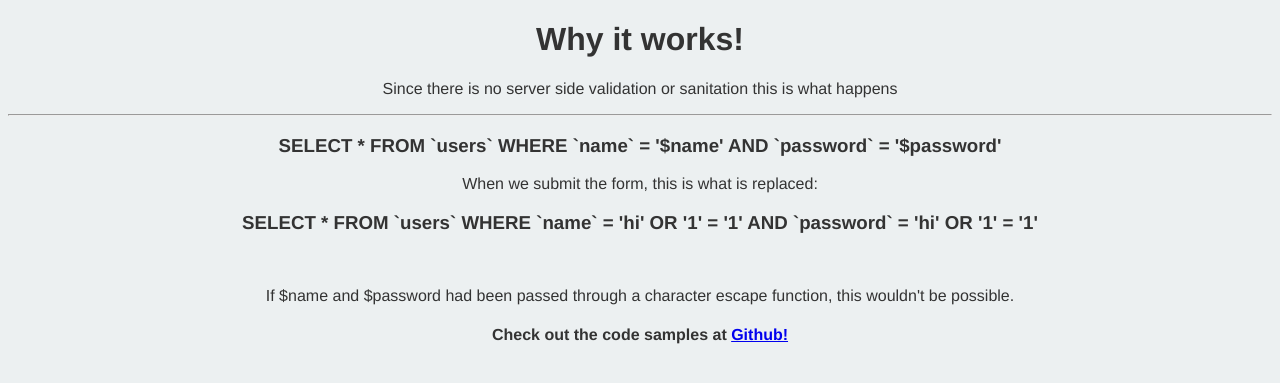
After one commit to wrejcodes/classExamples, a PHP site: page /info.php in a window 1280 px wide. The commit adds this page. Shown: the top 383 px of the page. Run offline with PHP 8.4, Linux system fonts and the light colour scheme; a stand-in replaces the project's code that opens the database connection.

Commit message:
updated for next presentation

```diff
--- a/sqlinjection/index.php
+++ b/sqlinjection/index.php
@@ -32,7 +32,7 @@
 			$results = '<p id="error" class="text-center"> Invalid username and/or password</p>';
 		}
 		if($numOfResults > 3){
-			$results.= '<div id="samples" class="text-center"><h4>Check out the code samples at <a href="//www.github.com/wrejcodes/classExamples">Github!</a></h4></div>';
+			$results.= '<a href ="info.php"><h3 class="text-center">How it works!</h3></a>';
 		}
 
 	} else {
--- /dev/null
+++ b/sqlinjection/info.php
@@ -0,0 +1,21 @@
+<!DOCTYPE html>
+<html>
+<head>
+	<title>Why it works!</title>
+	<link rel="stylesheet" type="text/css" href="style.css">
+</head>
+<body>
+	<h1 class="text-center">Why it works!</h1>
+	<p class="text-center">Since there is no server side validation or sanitation this is what happens</p>
+	<hr/>
+	<div class="text-center">
+		<h3>SELECT * FROM `users` WHERE `name` = '$name' AND  `password` = '$password'</h3>
+		<p> When we submit the form, this is what is replaced: </p>
+		<h3>SELECT * FROM `users` WHERE `name` = 'hi' OR '1' = '1' AND  `password` = 'hi' OR '1' = '1'</h3>
+		<br>
+		<p> If $name and $password had been passed through a character escape function, this wouldn't be possible. <p>
+	</div>
+	<div id="samples" class="text-center"><h4>Check out the code samples at <a href="//www.github.com/wrejcodes/classExamples">Github!</a></h4></div>
+
+</body>
+</html>
```
